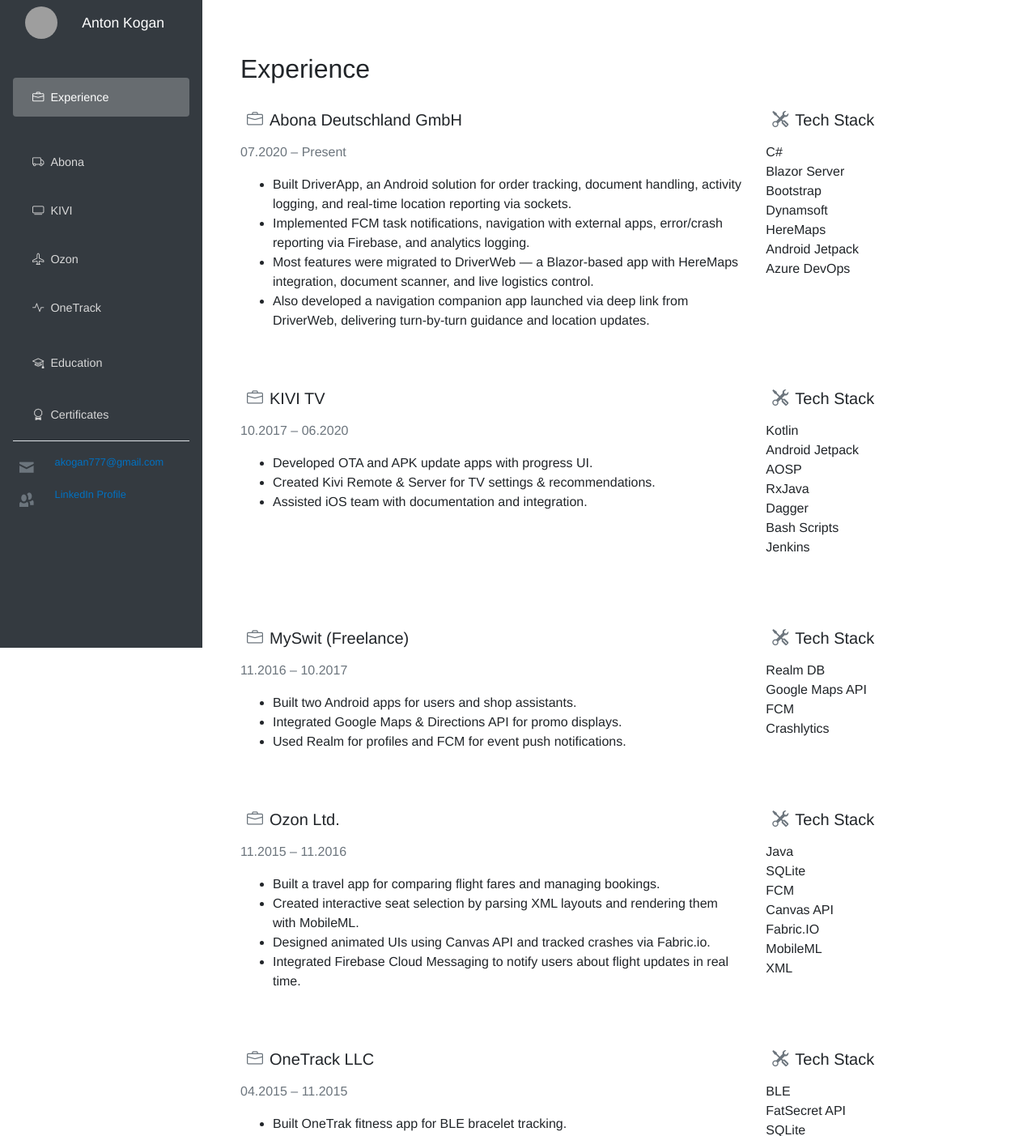
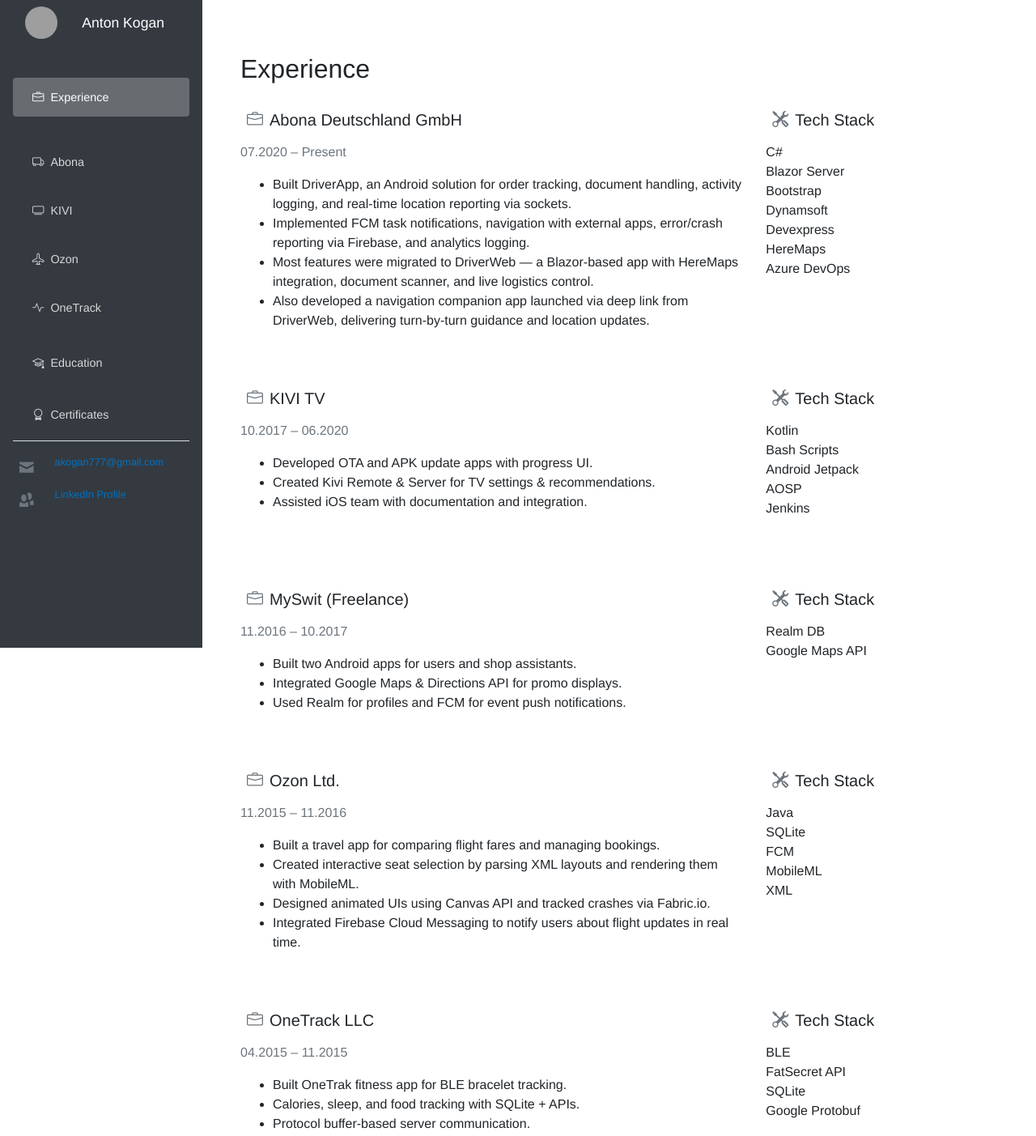
Before and after one commit to Antonkog/CVSource, an ASP.NET Core app: page / in a window 1280 px wide. Shown: the top 1403 px of the page at 81% size. Run offline with ASP.NET Core 8, Linux system fonts and the light colour scheme; style sheets or scripts are compiled from the project's sources; grey boxes are pictures that could not be loaded.

Commit message:
Remove skills.

```diff
--- a/Pages/Index.razor
+++ b/Pages/Index.razor
@@ -51,7 +51,7 @@
         new ExperienceEntry {
             Company = "Abona Deutschland GmbH",
             Period = "07.2020 – Present",
-            TechStack = new() { "C#", "Blazor Server", "Bootstrap", "Dynamsoft", "HereMaps", "Android Jetpack", "Azure DevOps" },
+            TechStack = new() {"C#", "Blazor Server", "Bootstrap", "Dynamsoft", "Devexpress", "HereMaps", "Azure DevOps" },
             Details = new() {
                 "Built DriverApp, an Android solution for order tracking, document handling, activity logging, and real-time location reporting via sockets.",
                 "Implemented FCM task notifications, navigation with external apps, error/crash reporting via Firebase, and analytics logging.",
@@ -62,7 +62,7 @@
         new ExperienceEntry {
             Company = "KIVI TV",
             Period = "10.2017 – 06.2020",
-            TechStack = new() { "Kotlin", "Android Jetpack", "AOSP", "RxJava", "Dagger", "Bash Scripts", "Jenkins" },
+            TechStack = new() { "Kotlin", "Bash Scripts", "Android Jetpack", "AOSP", "Jenkins" },
             Details = new() {
                 "Developed OTA and APK update apps with progress UI.",
                 "Created Kivi Remote & Server for TV settings & recommendations.",
@@ -72,7 +72,7 @@
         new ExperienceEntry {
             Company = "MySwit (Freelance)",
             Period = "11.2016 – 10.2017",
-            TechStack = new List<string> { "Realm DB", "Google Maps API", "FCM", "Crashlytics" },
+            TechStack = new List<string> { "Realm DB", "Google Maps API"},
             Details = new List<string>
             {
                 "Built two Android apps for users and shop assistants.",
@@ -83,7 +83,7 @@
         new ExperienceEntry {
             Company = "Ozon Ltd.",
             Period = "11.2015 – 11.2016",
-            TechStack = new() { "Java", "SQLite", "FCM", "Canvas API", "Fabric.IO", "MobileML", "XML" },
+            TechStack = new() { "Java", "SQLite", "FCM", "MobileML", "XML" },
             Details = new() {
                 "Built a travel app for comparing flight fares and managing bookings.",
                 "Created interactive seat selection by parsing XML layouts and rendering them with MobileML.",
```
